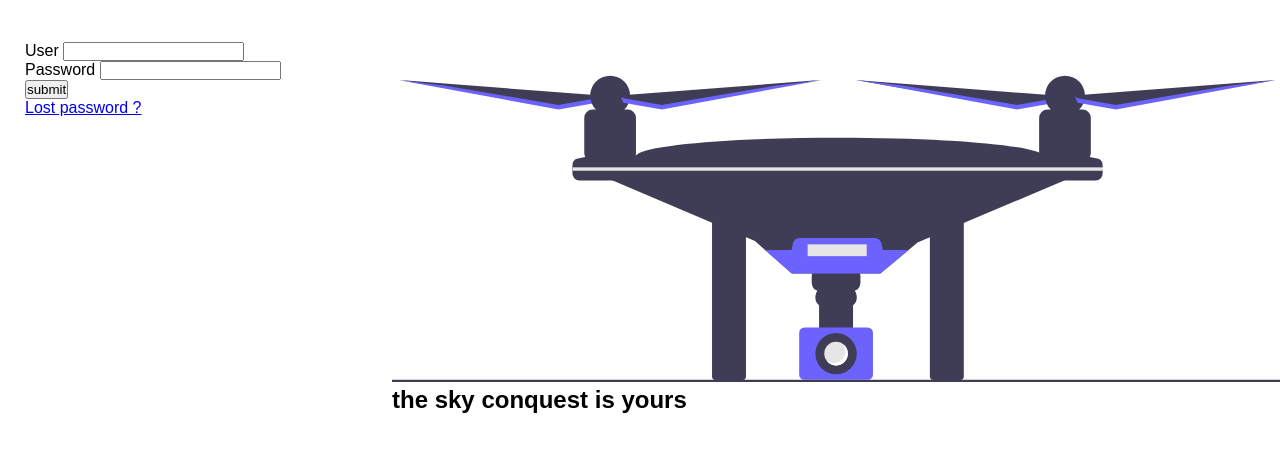
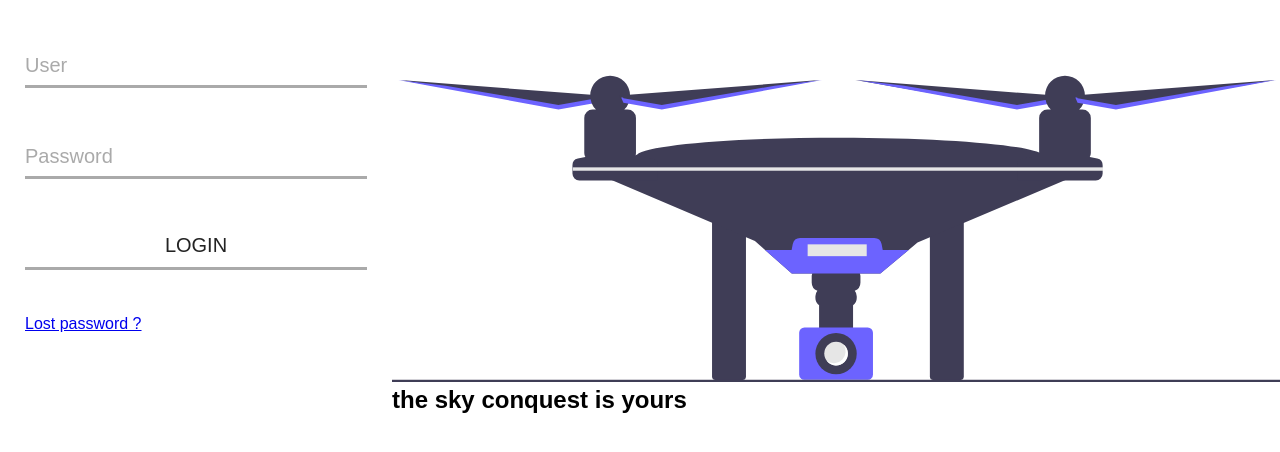
Before and after one commit to juplmn777/techno-stock-home-page, a plain HTML site: page index.html in a window 1280 px wide. Shown: the part 170-622 px from the top of the page. Drawn offline with Linux system fonts and the light colour scheme.

Commit message:
form-block inputs

```diff
--- a/index.html
+++ b/index.html
@@ -24,7 +24,7 @@
             <input type="text" required maxlength="16" id="password" />
           </div>
           <div class="form-group">
-            <input type="submit" value="submit" class="password-input" />
+            <input type="submit" value="LOGIN" class="password-input" />
           </div>
           <div class="lost-password">
             <a href="#">Lost password ?</a>
--- a/style.css
+++ b/style.css
@@ -41,3 +41,32 @@ body {
   font-weight: 500;
   margin-bottom: 45px;
 }
+
+.form-block .form-group {
+  position: relative;
+  display: flex;
+  margin-bottom: 45px;
+}
+
+.form-block .form-group label {
+  position: absolute;
+  top: 50%;
+  left: 0;
+  transform: translateY(-50%);
+  color: #aaa;
+  font-size: 20px;
+  transition: 0.4s ease-out;
+}
+
+.form-block .form-group input {
+  display: block;
+  width: 100%;
+  padding: 10px 0;
+  border: none;
+  outline: none;
+  background: none;
+  border-bottom: 3px solid #aaa;
+  color: #232323;
+  font-size: 20px;
+  transition: 0.4s ease-out;
+}
```
Lines whose indentation alone changed are shown as unchanged.
